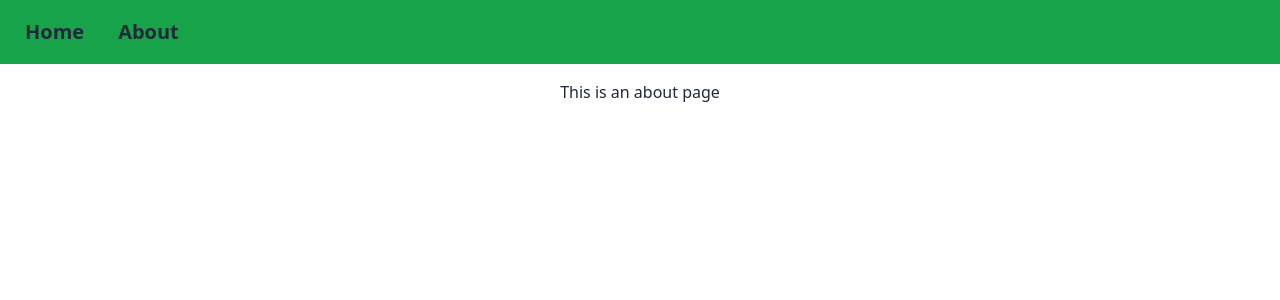
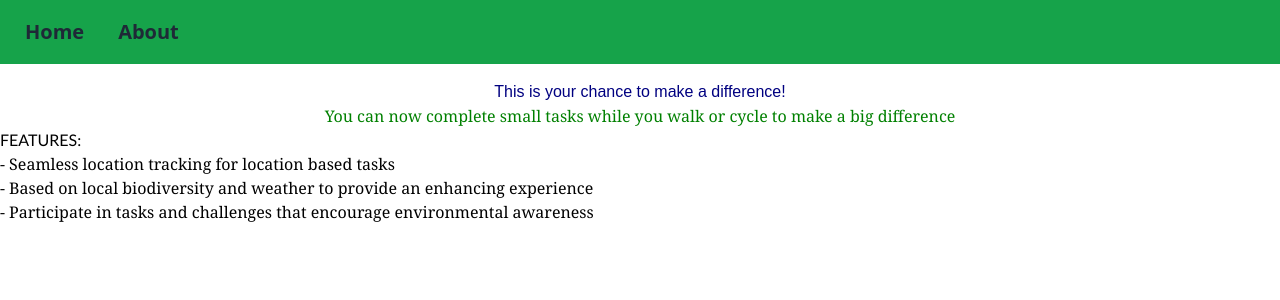
Before and after one commit to Sarv25/position-app, a SvelteKit app: page /about in a window 1280 px wide. Shown: the top 300 px of the page. Built offline with nearby package versions, Linux system fonts and the light colour scheme.

Commit message:
Added details in about page and weather API references

```diff
--- a/src/routes/+page.svelte
+++ b/src/routes/+page.svelte
@@ -182,6 +182,9 @@
         const response = await fetch(`https://api.weatherapi.com/v1/current.json?key=2faec65baed44b68acd111824242610&q=${lat},${lon}`)
         return await response.json()
     }
+    // Weather data is powered by WeatherAPI.com
+    // API details: https://www.weatherapi.com/my/
+    // API Key: 2faec65baed44b68acd111824242610
 
     async function checkCurrentWeather() {
         weatherInfo = await fetchWeatherData(-37.8136, 144.9631)
--- a/src/routes/about/+page.svelte
+++ b/src/routes/about/+page.svelte
@@ -1,3 +1,22 @@
-<div class="w-full text-center">
-    This is an about page
+<div
+    class="w-full text-center"
+    style="color: navy; font-family: sans-serif; text-lg leading-relaxed;">
+    This is your chance to make a difference!<br>
 </div>
+<div
+    class="w-full text-center"
+    style="color: green; font-family: Cambria; text-lg leading-relaxed;">
+    You can now complete small tasks while you walk or cycle to make a big difference
+</div>
+<div
+    class="w-full text-left"
+    style="color: black; font-family: Calibri; text-lg leading-relaxed;">
+    FEATURES:
+</div>
+<div
+    class="w-full text-left"
+    style="color: black; font-family: Cambria; text-lg leading-relaxed;">
+    - Seamless location tracking for location based tasks <br>
+    - Based on local biodiversity and weather to provide an enhancing experience<br>
+    - Participate in tasks and challenges that encourage environmental awareness<br>
+</div>
```
